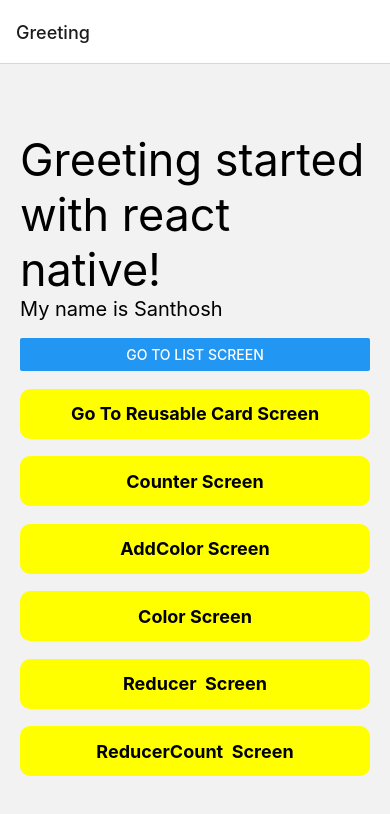
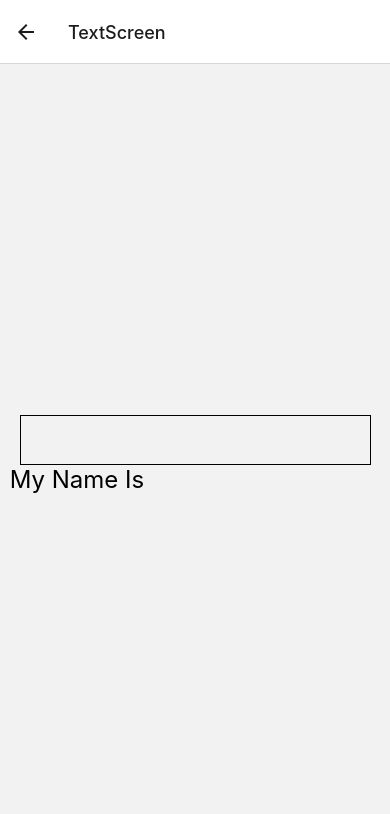
Before and after one commit to santhosh-echortech/React-Native, a React Native app: screen /TextScreen in a window 390 px wide. Shown: the top 814 px of the page. Built offline with nearby package versions, Linux system fonts and the light colour scheme.

Commit message:
Text Screen

```diff
--- a/App.js
+++ b/App.js
@@ -9,6 +9,7 @@ import AddColor from './Screens/Section-6/44'
 import ColorScreen from './Screens/Section-6/48'
 import ReducerScreen from './Screens/Section-6/56'
 import ReducerCount from './Screens/Section-6/61'
+import TextScreen from './Screens/Section-6/62'
 
 const Stack = createNativeStackNavigator()
 
@@ -29,6 +30,7 @@ const App = () => {
         <Stack.Screen name="ColorScreen" component={ColorScreen} />
         <Stack.Screen name="ReducerScreen" component={ReducerScreen} />
         <Stack.Screen name="ReducerCount" component={ReducerCount} />
+        <Stack.Screen name="TextScreen" component={TextScreen} />
       </Stack.Navigator>
     </NavigationContainer>
   )
--- a/Screens/Section-2/16.js
+++ b/Screens/Section-2/16.js
@@ -1,8 +1,9 @@
 import React from "react"
-import { StyleSheet, View, Text, Button, TouchableOpacity } from "react-native"
+import { StyleSheet, View, Text, Button, TouchableOpacity, ScrollView } from "react-native"
 
 function Greeting({ navigation }) {
     return (
+        <ScrollView>
             <View style={styles.container}>
                 <Text style={styles.textStyle1}>Greeting started with react native!</Text>
                 <Text style={styles.textStyle2}>My name is Santhosh</Text>
@@ -28,7 +29,11 @@ function Greeting({ navigation }) {
                 <TouchableOpacity style={styles.button} activeOpacity={0.7} onPress={() => navigation.navigate('ReducerCount')}>
                     <Text style={styles.buttonText}>ReducerCount  Screen</Text>
                 </TouchableOpacity>
+                <TouchableOpacity style={styles.button} activeOpacity={0.7} onPress={() => navigation.navigate('TextScreen')}>
+                    <Text style={styles.buttonText}>TextScreen</Text>
+                </TouchableOpacity>
             </View>
+        </ScrollView>
     );
 }
 
@@ -44,7 +49,7 @@ const styles = StyleSheet.create({
     },
     textStyle2: {
         fontSize: 20,
-        marginBottom:'5%'
+        marginBottom: '5%'
     },
     button: {
         height: 50,
--- /dev/null
+++ b/Screens/Section-6/62.js
@@ -0,0 +1,31 @@
+import React, { useState } from "react"
+import { View, Text, TextInput } from 'react-native'
+
+function TextScreen ()  {
+    const [name, setName] = useState('')
+    return (
+        <View style={{
+            flex: 1,
+            alignItems: 'center',
+            justifyContent: 'center'
+        }}>
+            <TextInput
+                value={name}
+                onChangeText={setName}
+                style={{
+                    width: '90%',
+                    height: 50,
+                    borderWidth: 1,
+                    padding: 2
+                }}
+            />
+            <Text style={{
+                fontSize:24,
+                width:'95%'
+            }}>My Name Is {name}</Text>
+        </View>
+    )
+}
+
+
+export default TextScreen
```
Lines whose indentation alone changed are shown as unchanged.
